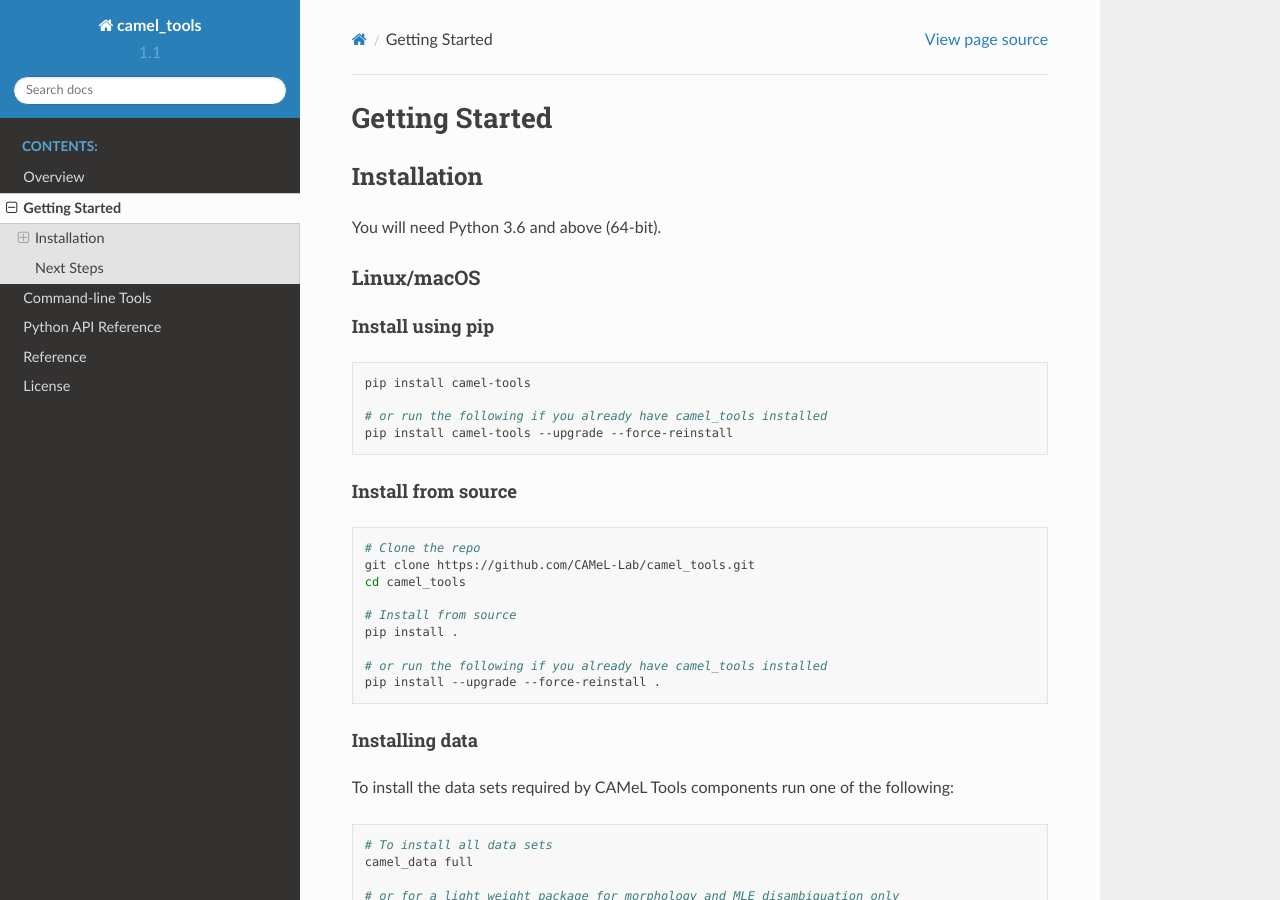
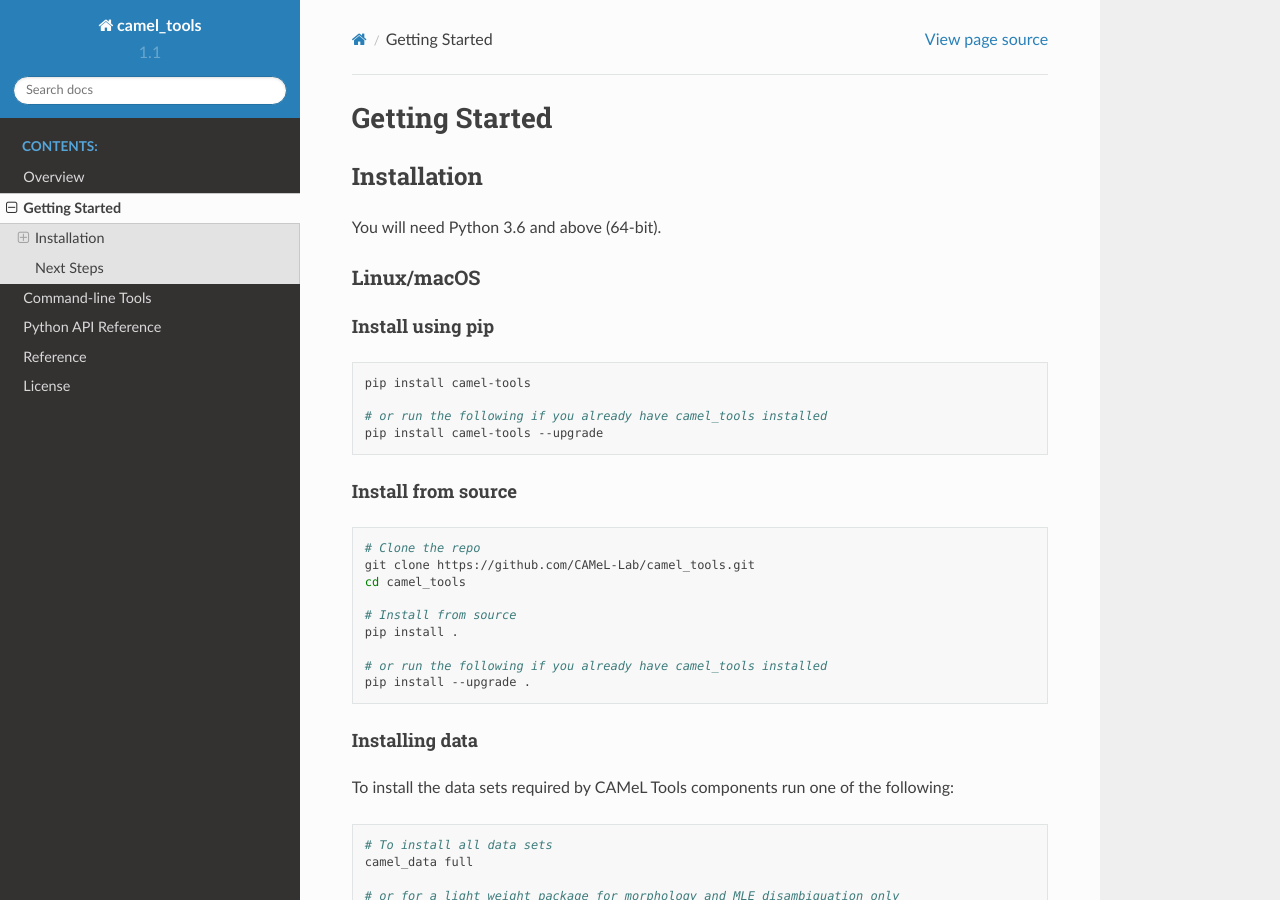
Before and after one commit to CAMeL-Lab/camel_tools, a Sphinx documentation site: the page built from docs/source/getting_started.rst, in a window 1280 px wide and 900 px high. Built offline with Sphinx 7.4.7 and the Read the Docs theme 2.0.0, drawn with Linux system fonts in a browser that asks for light colours.

Commit message:
Removed --force-reinstall from installation instructions.

```diff
--- a/README.rst
+++ b/README.rst
@@ -55,7 +55,7 @@
    pip install camel-tools
 
    # or run the following if you already have camel_tools installed
-   pip install camel-tools --upgrade --force-reinstall
+   pip install camel-tools --upgrade
 
 
 .. _linux-macos-install-source:
@@ -73,7 +73,7 @@
    pip install .
 
    # or run the following if you already have camel_tools installed
-   pip install --upgrade --force-reinstall .
+   pip install --upgrade .
 
 .. _linux-macos-install-data:
 
--- a/docs/source/getting_started.rst
+++ b/docs/source/getting_started.rst
@@ -19,7 +19,7 @@
    pip install camel-tools
 
    # or run the following if you already have camel_tools installed
-   pip install camel-tools --upgrade --force-reinstall
+   pip install camel-tools --upgrade
 
 
 .. _linux-macos-install-source:
@@ -37,7 +37,7 @@
    pip install .
 
    # or run the following if you already have camel_tools installed
-   pip install --upgrade --force-reinstall .
+   pip install --upgrade .
 
 .. _linux-macos-install-data:
 
```
